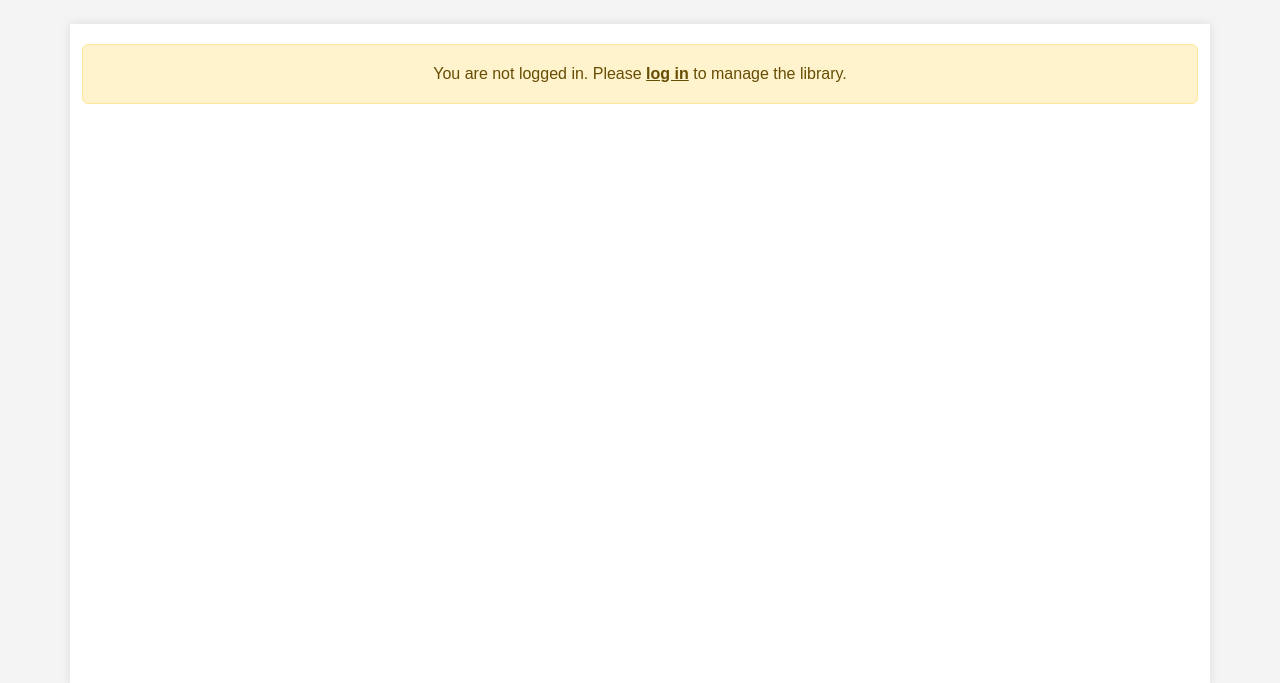
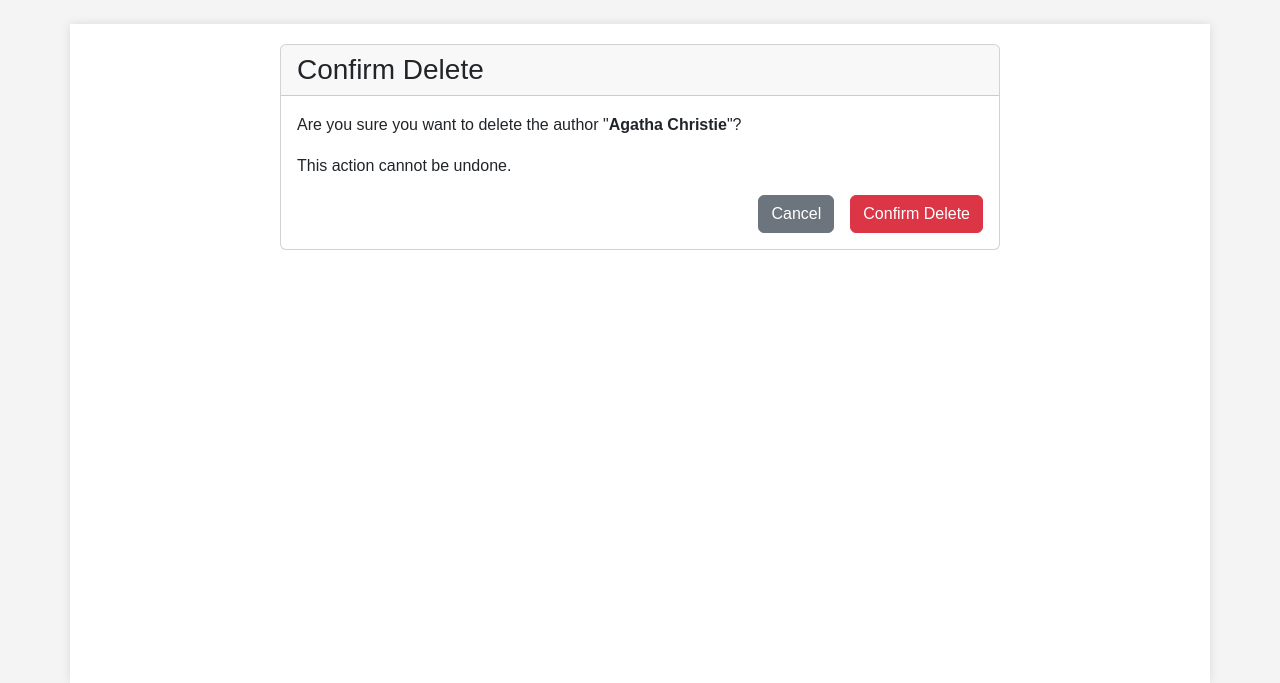
Before and after one commit to Tenvid/PersonalLibrary, a Django app: a page that uses personal_library/core/templates/core/base.html in a window 1280 px wide. Shown: the part 90-773 px from the top of the page. Run offline with Django 5.2, Linux system fonts and the light colour scheme; data comes from the database, SQL or seed files in the repository.

Commit message:
feat(pages): remove page access restriction

```diff
--- a/personal_library/core/templates/core/base.html
+++ b/personal_library/core/templates/core/base.html
@@ -45,15 +45,9 @@
     </header>
 
     <main class="container mt-4">
-        {% if not user.is_authenticated %}
-        <div class="alert alert-warning text-center" role="alert">
-You are not logged in. Please <a href="{% url 'login' %}" class="alert-link">log in</a> to manage the library.
-        </div>
-        {% else %}
           {% block content %}
           <!-- Main content will be added by child templates -->
           {% endblock %}
-        {% endif %}
     </main>
 
     <footer class="bg-dark text-light mt-5 py-4">
```
